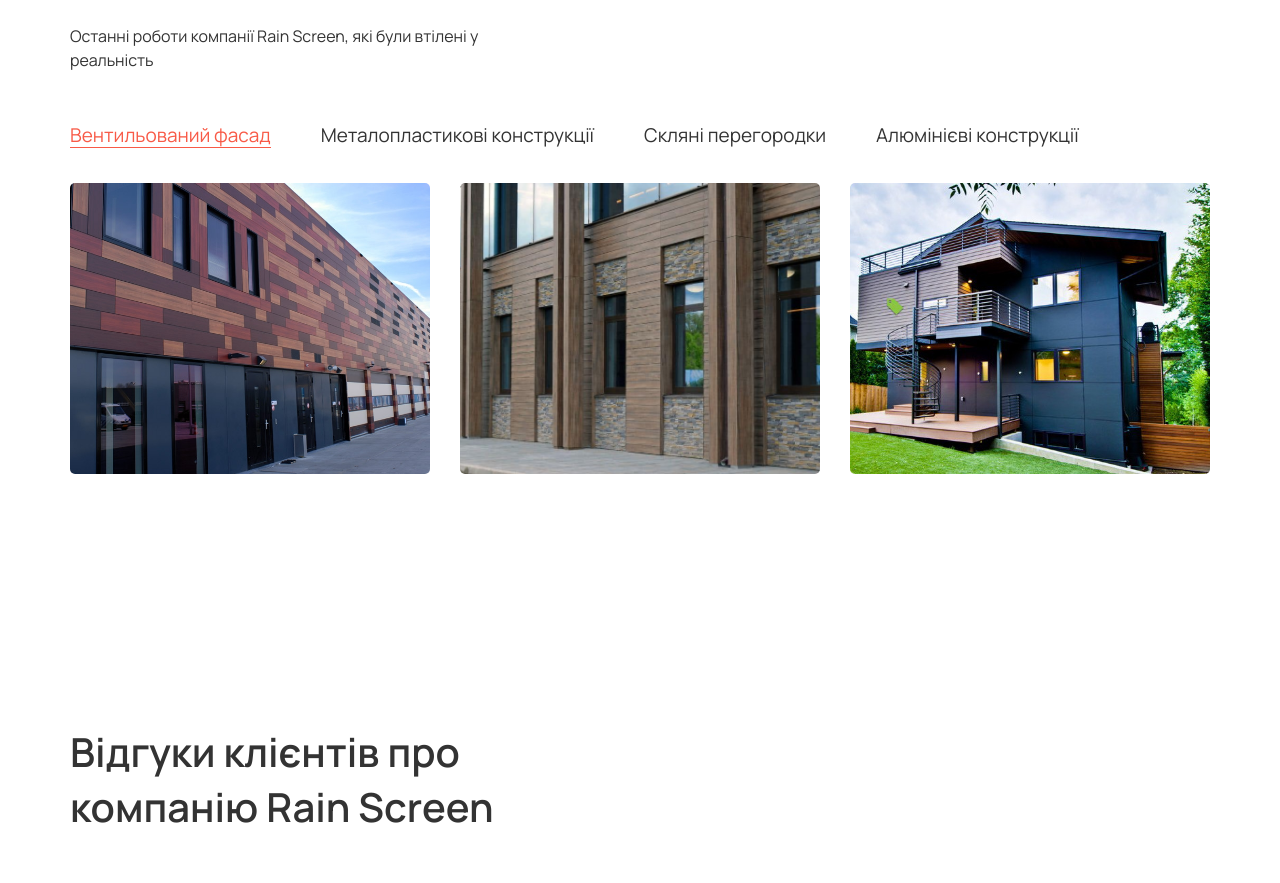
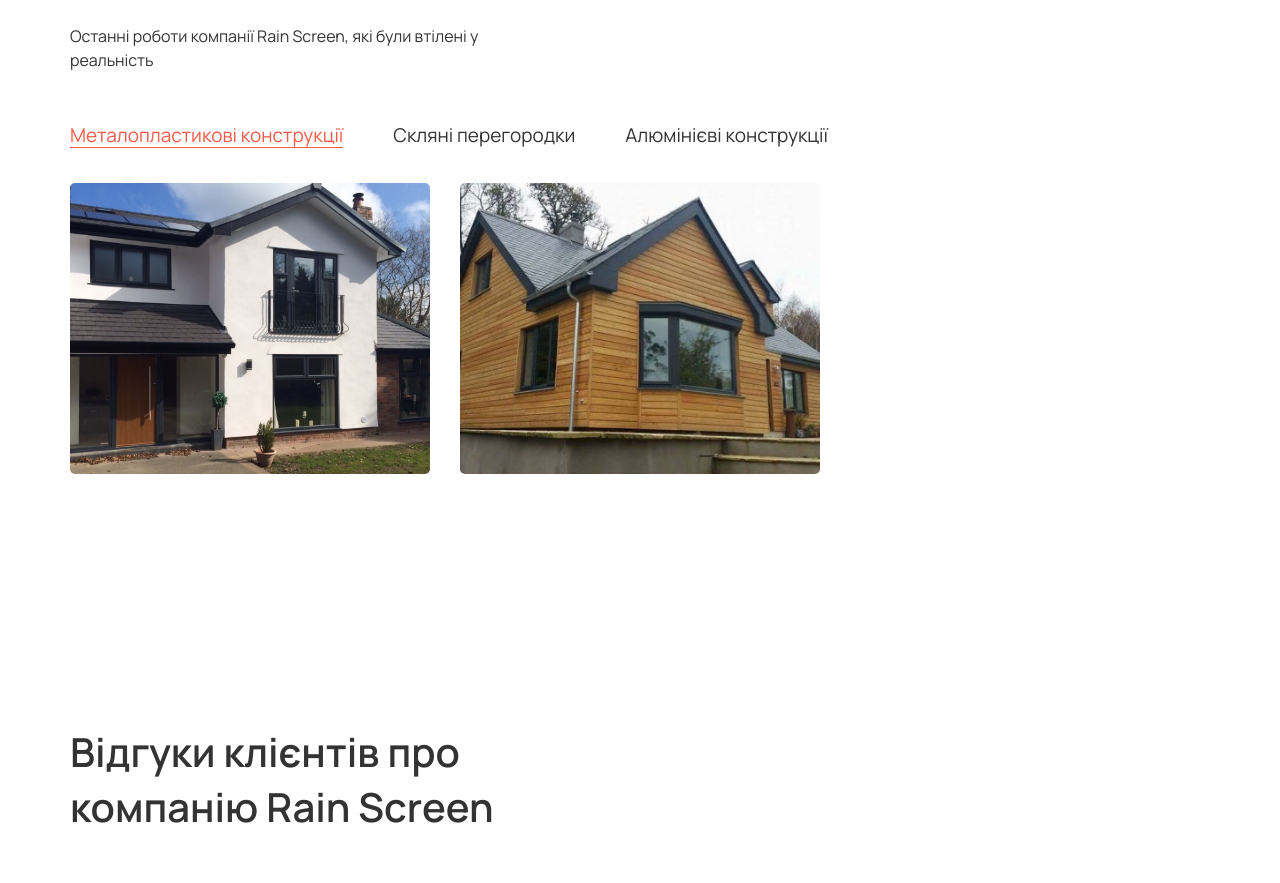
Before and after one commit to NazarIlkiv/Rainscreen_responsive_website, a Next.js app: page / in a window 1280 px wide. Shown: the part 1673-2556 px from the top of the page. Built offline with nearby package versions, Linux system fonts and the light colour scheme.

Commit message:
update deals

```diff
--- a/components/Deals.js
+++ b/components/Deals.js
@@ -30,15 +30,15 @@ const Deals = () => {
             <div className={`${styles.deals__tabs} ${styles.tabs_deals}`}>
               <nav className={styles.tabs_deals__nav}>
                 <button
+                  type="button"
                   onClick={() => ActiveTheTab(1)}
-                  type="button"
                   className={
                     activeTab === 1
                       ? `${styles.active} ${styles.tabs_deals__button}`
                       : styles.tabs_deals__button
                   }
                 >
-                  Вентильований фасад
+                  Металопластикові конструкції
                 </button>
                 <button
                   type="button"
@@ -49,7 +49,7 @@ const Deals = () => {
                       : styles.tabs_deals__button
                   }
                 >
-                  Металопластикові конструкції
+                  Скляні перегородки
                 </button>
                 <button
                   type="button"
@@ -60,45 +60,11 @@ const Deals = () => {
                       : styles.tabs_deals__button
                   }
                 >
-                  Скляні перегородки
-                </button>
-                <button
-                  type="button"
-                  onClick={() => ActiveTheTab(4)}
-                  className={
-                    activeTab === 4
-                      ? `${styles.active} ${styles.tabs_deals__button}`
-                      : styles.tabs_deals__button
-                  }
-                >
                   Алюмінієві конструкції
                 </button>
               </nav>
               <div className={styles.tabs_deals__body}>
-                {activeTab === 1 && (
-                  <div
-                    className={`${styles.tabs_deals__item} ${styles.item_tabs} ${styles.active}`}
-                  >
-                    <div className={styles.item_tabs__items}>
-                      <div className={styles.item_tabs__item}>
-                        <div className={styles.item_tabs__image}>
-                          <img src="/images/deals/fasad1.jpg" alt="fasad1" />
-                        </div>
-                      </div>
-                      <div className={styles.item_tabs__item}>
-                        <div className={styles.item_tabs__image}>
-                          <img src="/images/deals/fasad2.jpg" alt="fasad2" />
-                        </div>
-                      </div>
-                      <div className={styles.item_tabs__item}>
-                        <div className={styles.item_tabs__image}>
-                          <img src="/images/deals/fasad3.jpg" alt="fasad3" />
-                        </div>
-                      </div>
-                    </div>
-                  </div>
-                )}
-                {activeTab == 2 && (
+                {activeTab == 1 && (
                   <div
                     className={`${styles.tabs_deals__item} ${styles.item_tabs} ${styles.active}`}
                   >
@@ -116,7 +82,7 @@ const Deals = () => {
                     </div>
                   </div>
                 )}
-                {activeTab == 3 && (
+                {activeTab == 2 && (
                   <div
                     className={`${styles.tabs_deals__item} ${styles.item_tabs} ${styles.active}`}
                   >
@@ -134,7 +100,7 @@ const Deals = () => {
                     </div>
                   </div>
                 )}
-                {activeTab == 4 && (
+                {activeTab == 3 && (
                   <div
                     className={`${styles.tabs_deals__item} ${styles.item_tabs} ${styles.active}`}
                   >
--- a/pages/contacts/index.js
+++ b/pages/contacts/index.js
@@ -7,7 +7,7 @@ const contacts = () => {
   return (
     <>
       <NextSeo
-        title="Металопластикові вікна та двері Rehau у м.Львів контакти"
+        title="Контакти - Металопластикові вікна та двері Rehau у м.Львів"
         description="Номер телефону:+380936517099, Електронна адреса: rrainscreenfasad@ukr.net "
         openGraph={{
           title: "Контакти компанії Rain Screen",
```
